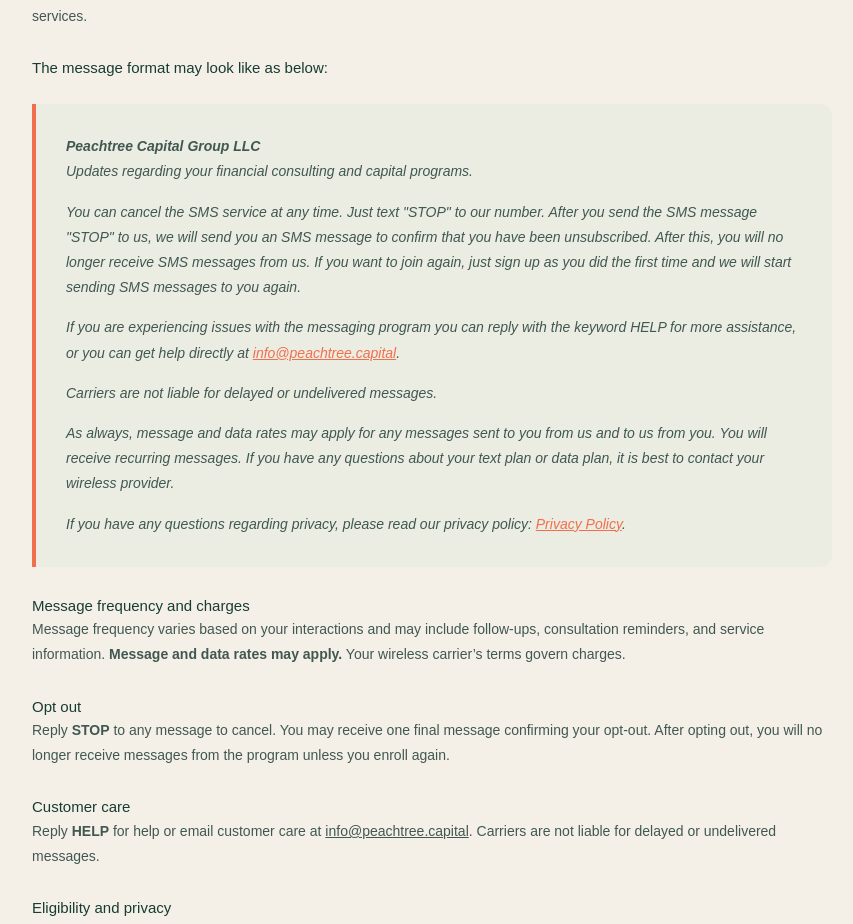
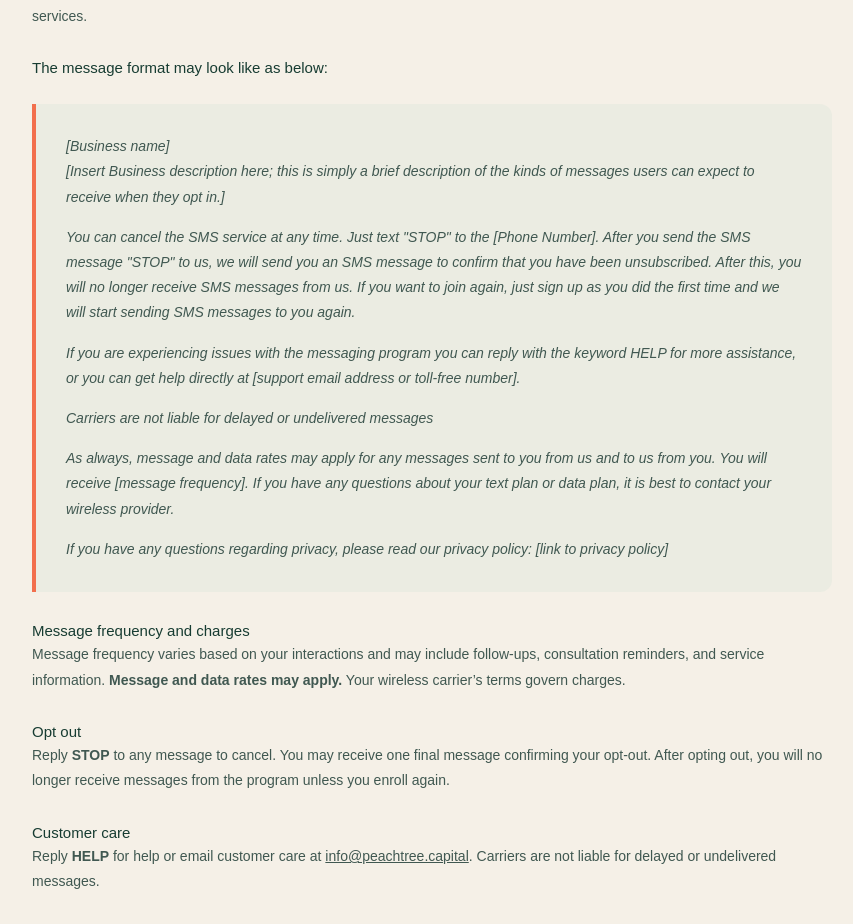
Before and after one commit to abdullahalmamun-dev/Specialistline_website, a Next.js app: page /terms in a window 1280 px wide. Shown: the part 1140-2064 px from the top of the page, without its empty margins (208-1061 px from the left). Built offline with nearby package versions, Linux system fonts and the light colour scheme.

Commit message:
Updated message format

```diff
--- a/app/terms/page.tsx
+++ b/app/terms/page.tsx
@@ -17,23 +17,23 @@ export default function Terms() {
       color: 'var(--dark)'
     }}>
       <p style={{ marginBottom: '15px' }}>
-        <strong>Peachtree Capital Group LLC</strong><br/>
-        Updates regarding your financial consulting and capital programs.
+        [Business name]<br/>
+        [Insert Business description here; this is simply a brief description of the kinds of messages users can expect to receive when they opt in.]
       </p>
       <p style={{ marginBottom: '15px' }}>
-        You can cancel the SMS service at any time. Just text "STOP" to our number. After you send the SMS message "STOP" to us, we will send you an SMS message to confirm that you have been unsubscribed. After this, you will no longer receive SMS messages from us. If you want to join again, just sign up as you did the first time and we will start sending SMS messages to you again.
+        You can cancel the SMS service at any time. Just text "STOP" to the [Phone Number]. After you send the SMS message "STOP" to us, we will send you an SMS message to confirm that you have been unsubscribed. After this, you will no longer receive SMS messages from us. If you want to join again, just sign up as you did the first time and we will start sending SMS messages to you again.
       </p>
       <p style={{ marginBottom: '15px' }}>
-        If you are experiencing issues with the messaging program you can reply with the keyword HELP for more assistance, or you can get help directly at <a href="mailto:info@peachtree.capital" style={{ textDecoration: 'underline', color: 'var(--peach)' }}>info@peachtree.capital</a>.
+        If you are experiencing issues with the messaging program you can reply with the keyword HELP for more assistance, or you can get help directly at [support email address or toll-free number].
       </p>
       <p style={{ marginBottom: '15px' }}>
-        Carriers are not liable for delayed or undelivered messages.
+        Carriers are not liable for delayed or undelivered messages
       </p>
       <p style={{ marginBottom: '15px' }}>
-        As always, message and data rates may apply for any messages sent to you from us and to us from you. You will receive recurring messages. If you have any questions about your text plan or data plan, it is best to contact your wireless provider.
+        As always, message and data rates may apply for any messages sent to you from us and to us from you. You will receive [message frequency]. If you have any questions about your text plan or data plan, it is best to contact your wireless provider.
       </p>
       <p style={{ marginBottom: '0' }}>
-        If you have any questions regarding privacy, please read our privacy policy: <a href="/privacy" style={{ textDecoration: 'underline', color: 'var(--peach)' }}>Privacy Policy</a>.
+        If you have any questions regarding privacy, please read our privacy policy: [link to privacy policy]
       </p>
     </blockquote>
 
```
